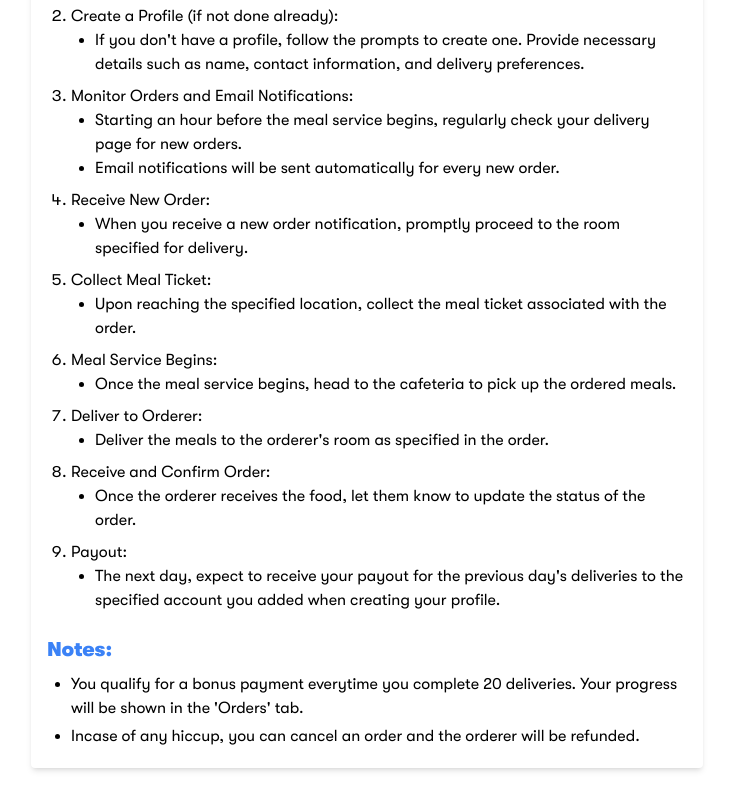
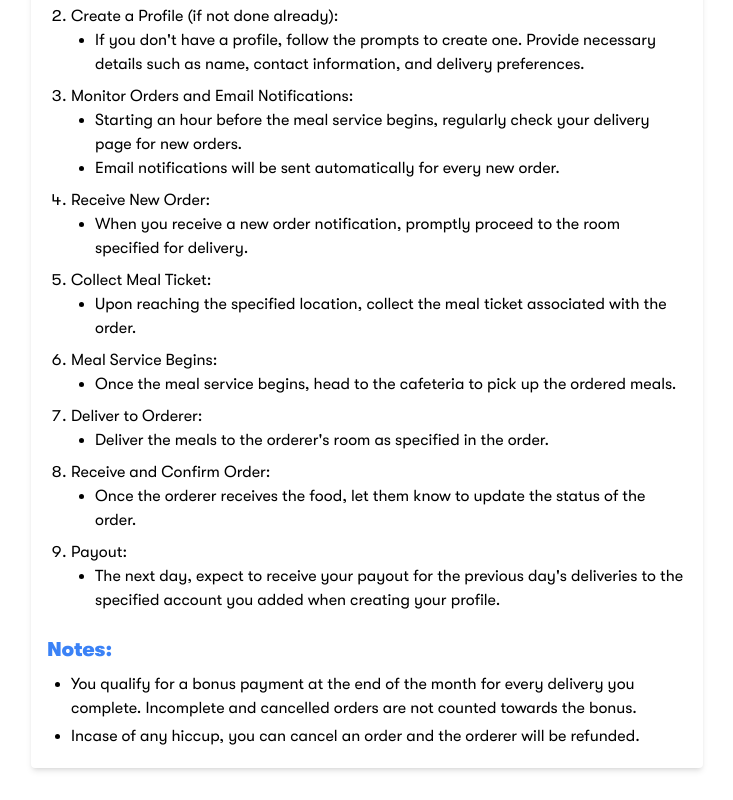
Before and after one commit to victoribironke/babcock-tools, a Next.js app: page /cafeteria-delivery/how-it-works in a window 1280 px wide. Shown: the part 772-1572 px from the top of the page, without its empty margins (273-1006 px from the left). Built offline with nearby package versions, Linux system fonts and the light colour scheme; no server answers.

Commit message:
added info on bonus to deliverers

```diff
--- a/src/pages/cafeteria-delivery/how-it-works.tsx
+++ b/src/pages/cafeteria-delivery/how-it-works.tsx
@@ -186,9 +186,9 @@ const DelivererInstructions = () => {
         <h3 className="text-xl font-bold mb-2 text-blue">Notes:</h3>
         <ul className="list-disc pl-6">
           <li className="mb-1">
-            You qualify for a bonus payment everytime you complete 20
-            deliveries. Your progress will be shown in the &apos;Orders&apos;
-            tab.
+            You qualify for a bonus payment at the end of the month for every
+            delivery you complete. Incomplete and cancelled orders are not
+            counted towards the bonus.
           </li>
           <li className="mb-1">
             Incase of any hiccup, you can cancel an order and the orderer will
```
